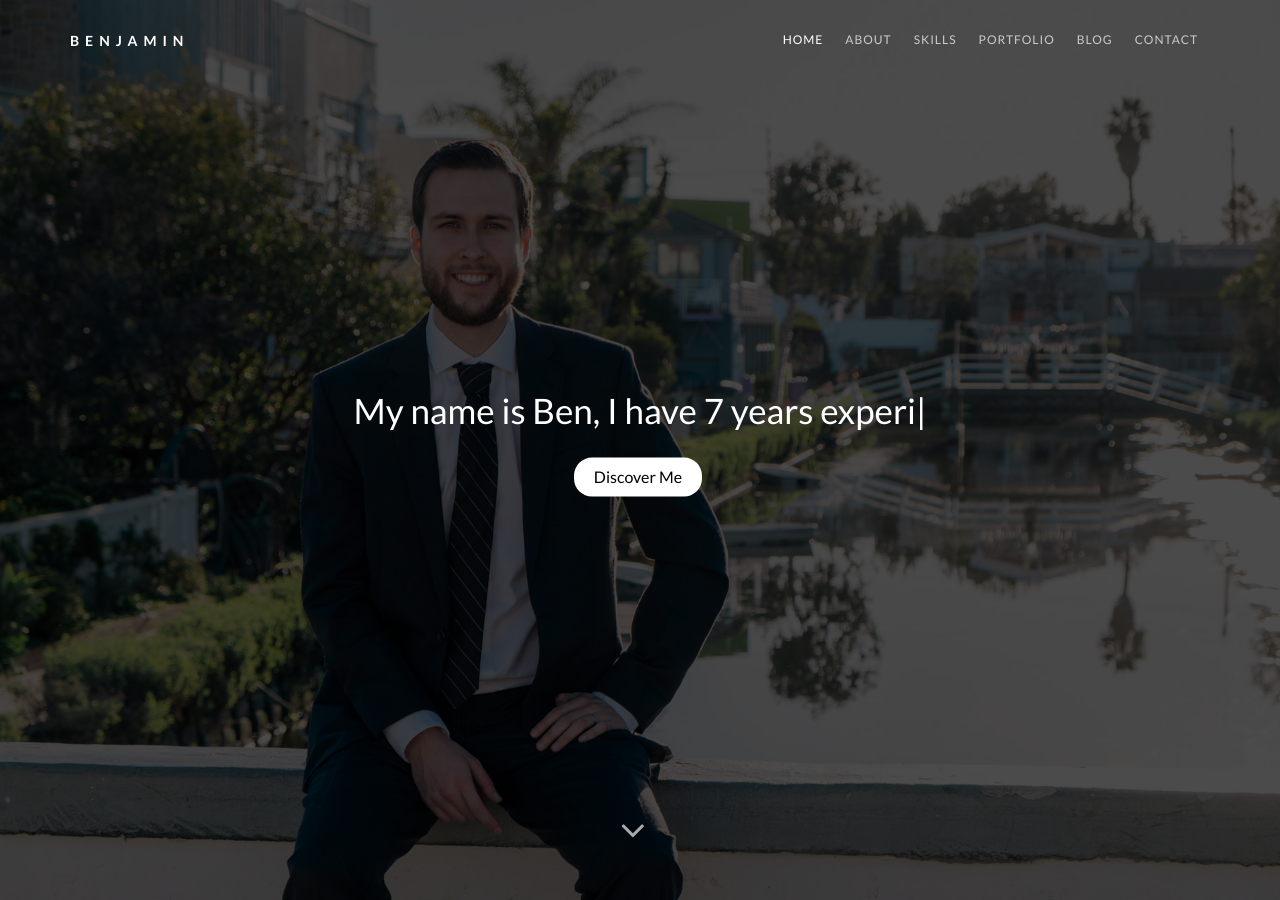
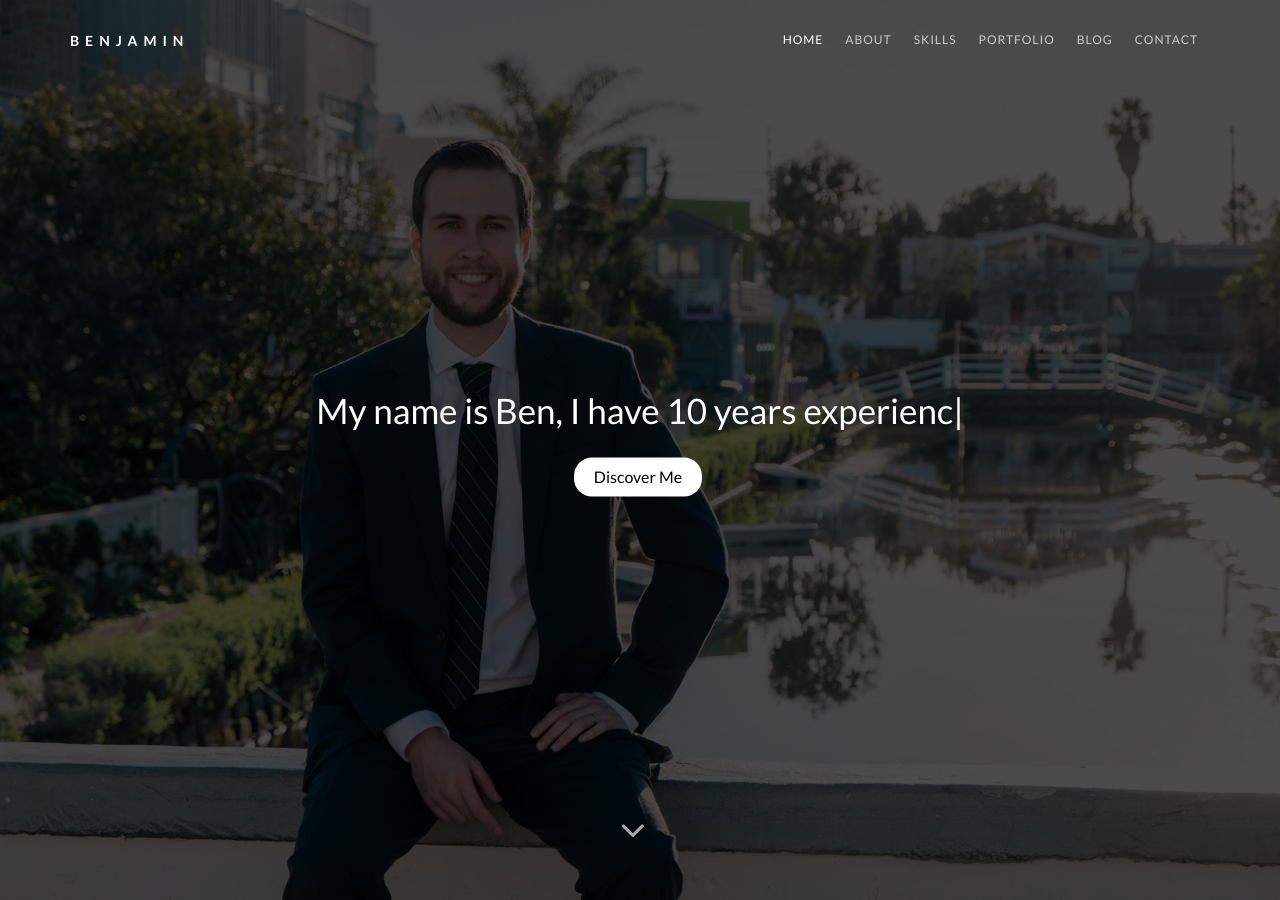
Before and after one commit to bsdahl/bsdahl.github.io, a Jekyll site: the page built from index.md, in a window 1280 px wide and 900 px high. Built offline with Jekyll 4.4.1, drawn with Linux system fonts in a browser that asks for light colours; nearby versions of some CDN libraries; library files that are not in the unit come from our copies; our own code applies the rules of GitHub Pages for plain Markdown files; some of the changed text lies outside the part shown.

Commit message:
A few updates

```diff
--- a/assets/js/main.js
+++ b/assets/js/main.js
@@ -23,27 +23,31 @@
   'use strict';
 
   jQuery(document).ready(function() {
-
-
     /* XX. PRELOADER
     ==================================================*/
 
     $(window).on('load', function() {
-        $("#status").fadeOut();
-        $("#preloader").delay(500).fadeOut("slow");
-    })
-
+      $('#status').fadeOut();
+      $('#preloader')
+        .delay(500)
+        .fadeOut('slow');
+    });
 
     /* 01. HOME TEXT TYPING
     ==================================================*/
 
     $(window).on('load', function() {
-        $(".typing").typed({
-            strings: ["I am a Web Developer.", "I have 7 years experience.", "and I would like to work for you."],
-            typeSpeed: 70
+      var years = new Date().getFullYear() - 2010;
+      if (years < 10) years = 10;
+      $('.typing').typed({
+        strings: [
+          'I am a Web Developer.',
+          `I have ${years} years experience.`,
+          'and I would like to work for you.',
+        ],
+        typeSpeed: 70,
       });
     });
-
 
     /* 02. ANIMATION EFFECT
     ==================================================*/
@@ -51,9 +55,8 @@
     AOS.init({
       duration: 1200,
       once: true,
-        disable: 'mobile'
+      disable: 'mobile',
     });
-
 
     /* 03. PARALLAX BACKGROUND EFFECT
     ==================================================*/
@@ -66,21 +69,19 @@
       parallax();
     });
 
-
     /* 04. HOME ARROW DOWN
     ==================================================*/
 
     var arrowBounce = function() {
-        var arrow = $(".arrow");
-        if (arrow.hasClass("lift")) {
-            arrow.removeClass("lift");
+      var arrow = $('.arrow');
+      if (arrow.hasClass('lift')) {
+        arrow.removeClass('lift');
       } else {
-            arrow.addClass("lift");
+        arrow.addClass('lift');
       }
     };
 
     setInterval(arrowBounce, 800);
-
 
     /* 05. NAVIGATION
     ==================================================*/
@@ -93,7 +94,6 @@
       }
     });
 
-
     /* 06. MOBILE NAVIGATION
     ==================================================*/
 
@@ -105,34 +105,35 @@
 
     $('body').scrollspy({
       target: '.navbar-collapse',
-        offset: 195
+      offset: 195,
     });
-
 
     /* 07. SMOTH SCROLL
     ==================================================*/
 
     $('a.smoth-scroll').on('click', function(e) {
       var anchor = $(this);
-        $('html, body').stop().animate({
-            scrollTop: $(anchor.attr('href')).offset().top - 50
-        }, 1000);
+      $('html, body')
+        .stop()
+        .animate(
+          {
+            scrollTop: $(anchor.attr('href')).offset().top - 50,
+          },
+          1000
+        );
       e.preventDefault();
     });
-
 
     /* 08. PORTFOLIO FILTER IMAGE
     ==================================================*/
     $('#port-image').mixItUp();
 
-
     /* 09. TESTIMONIAL SLIDER
     ==================================================*/
 
     $('.flexslider').flexslider({
-        animation: "slide"
+      animation: 'slide',
     });
-
 
     /* 10. CONTACT VALIDATION FORM
     ==================================================*/
@@ -142,26 +143,26 @@
         rules: {
           name: {
             required: true,
-                    minlength: 2
+            minlength: 2,
           },
           email: {
-                    required: true
+            required: true,
           },
           message: {
-                    required: true
-                }
+            required: true,
+          },
         },
         messages: {
           name: {
-                    required: "Please Input Your Name",
-                    minlength: "your name must consist of at least 2 characters"
+            required: 'Please Input Your Name',
+            minlength: 'your name must consist of at least 2 characters',
           },
           email: {
-                    required: "Please Input Your Email"
+            required: 'Please Input Your Email',
           },
           message: {
-                    required: "Your Message Required"
-                }
+            required: 'Your Message Required',
+          },
         },
         /*submitHandler: function(form) {
                 $(form).ajaxSubmit({
@@ -186,7 +187,6 @@
       });
     });
 
-
     /* 11. SCROLL ON TOP BUTTON
     ==================================================*/
 
@@ -199,17 +199,17 @@
     });
 
     $('.scroll-to-top').on('click', function() {
-        $('html, body').animate({
-            scrollTop: 0
-        }, 800);
+      $('html, body').animate(
+        {
+          scrollTop: 0,
+        },
+        800
+      );
       return false;
     });
 
     $(function() {
       $('.service-item').matchHeight();
     });
-
-
   });
-
 })(jQuery);
```
Also changed, not shown: index.md (+2 -2 lines), 1 other file. Lines whose indentation alone changed are shown as unchanged.
